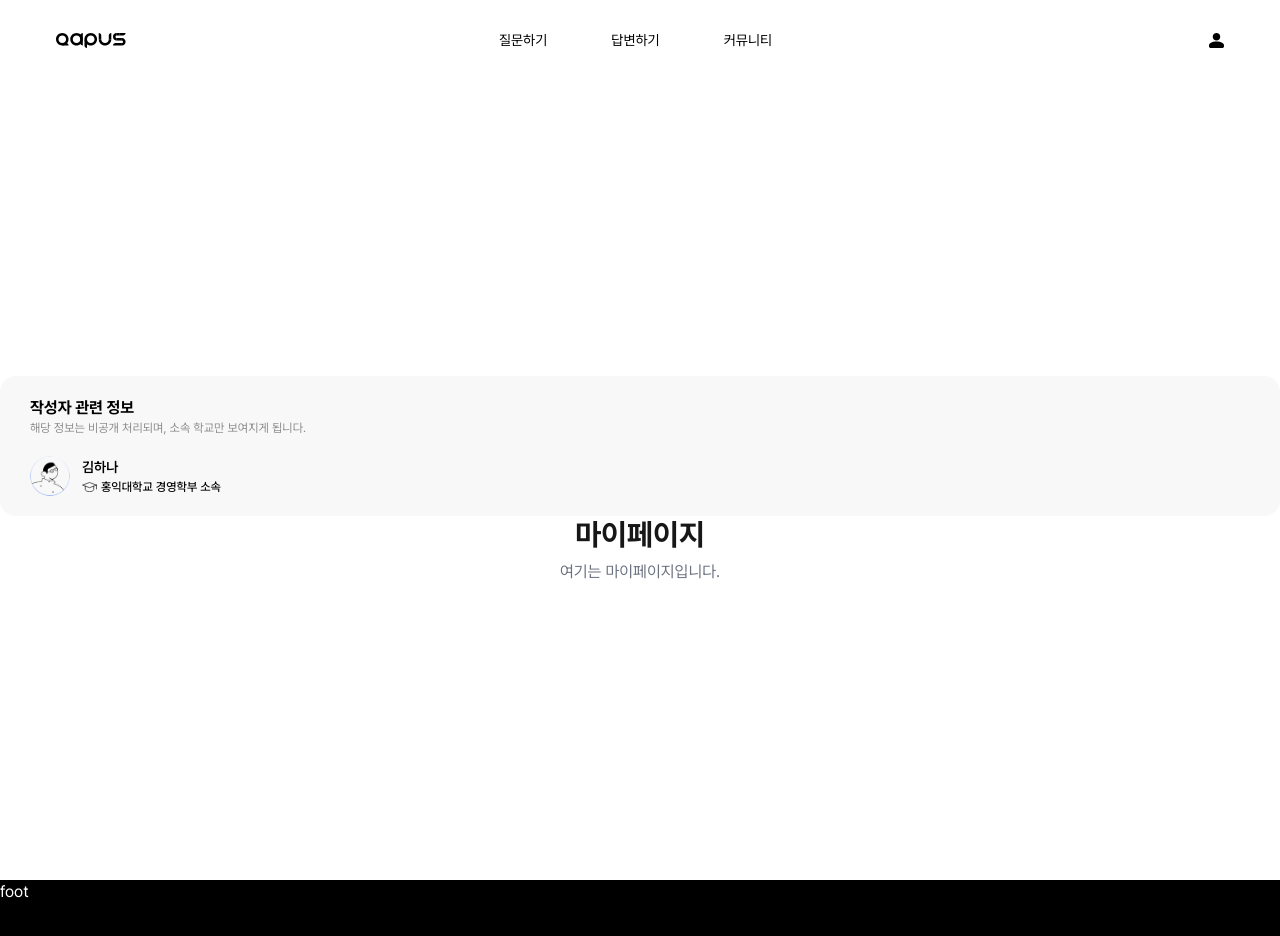
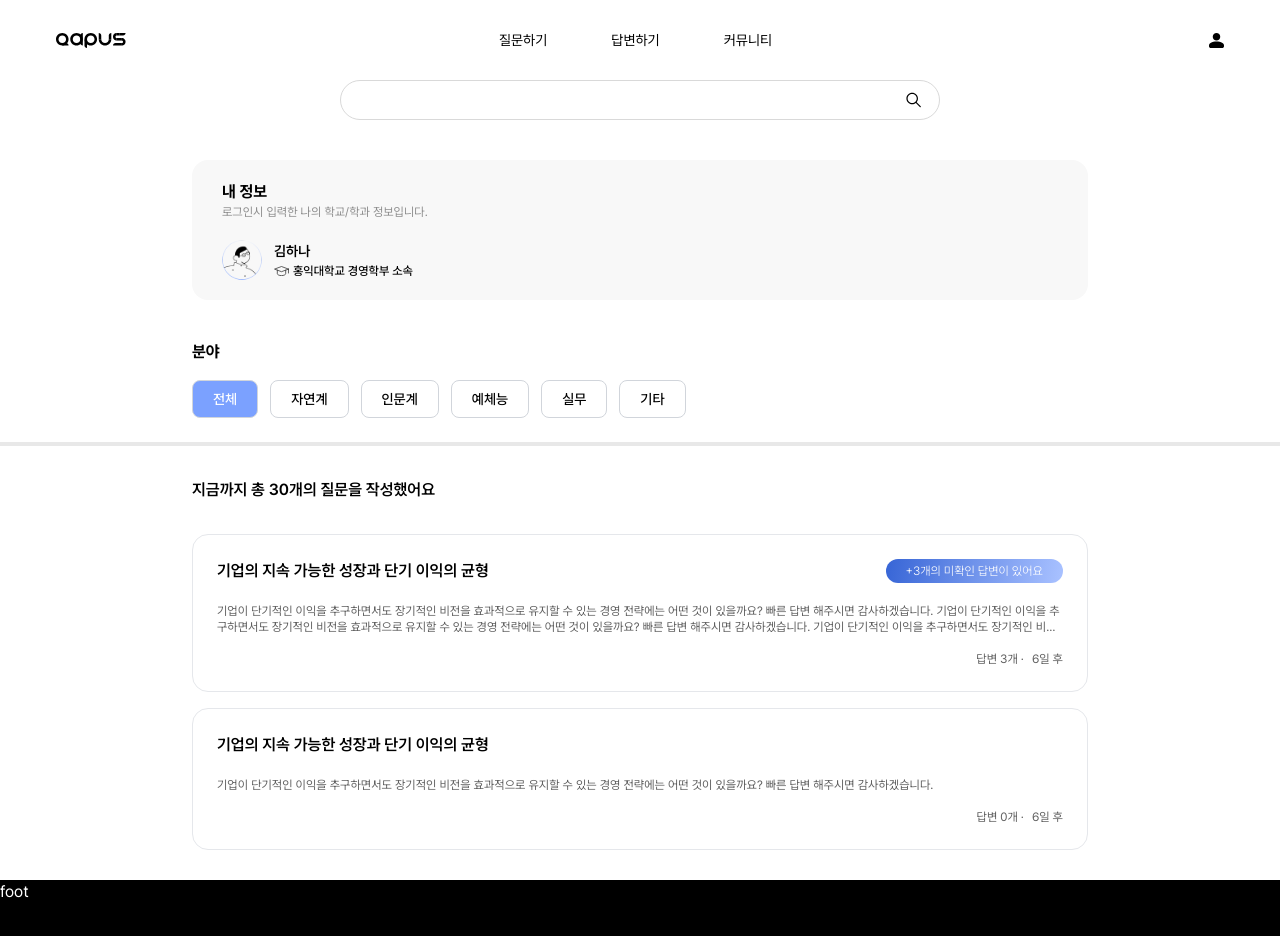
Before and after one commit to mimi-0506/Qampus_FE_deploy, a Next.js app: page /mypage in a window 1280 px wide. Shown: the top 936 px of the page. Built offline with nearby package versions, Linux system fonts and the light colour scheme.

Commit message:
feat: 마이페이지 퍼블리싱

```diff
--- a/app/mypage/_components/InfoCard.tsx
+++ b/app/mypage/_components/InfoCard.tsx
@@ -18,11 +18,11 @@ export default function InfoCard({
   const [profileSrc, setProfileSrc] = useState(profileImage);
 
   return (
-    <div className="flex h-[140px] w-full flex-col items-center justify-center rounded-2xl bg-[#F8F8F8]">
+    <div className="flex h-[140px] w-[70%] mt-10 flex-col items-center justify-center rounded-2xl bg-[#F8F8F8]">
       <div className="w-full px-[30px] py-[30px]">
-        <p className="font-bold text-black">작성자 관련 정보</p>
+        <p className="font-bold text-black">내 정보</p>
         <p className="text-xs font-normal text-[#8D8D8D]">
-          해당 정보는 비공개 처리되며, 소속 학교만 보여지게 됩니다.
+          로그인시 입력한 나의 학교/학과 정보입니다.
         </p>
         {/* 사용자 정보 */}
         <div className="h-[20px] w-full"></div>
@@ -40,7 +40,7 @@ export default function InfoCard({
             unoptimized
           />
           <div>
-            <p className="text-sm font-semibold text-black">{name}</p>
+            <p className="text-sm font-[600] text-black">{name}</p>
             <div className="mt-[2px] flex items-center">
               <Image
                 src="/images/question/cap.svg"
@@ -49,7 +49,7 @@ export default function InfoCard({
                 alt="school cap image"
                 className="mr-[4px]"
               />
-              <p className="text-sm text-xs font-medium text-black">
+              <p className="text-sm text-xs font-[500] text-black">
                 {university} {department} 소속
               </p>
             </div>
--- a/app/mypage/page.tsx
+++ b/app/mypage/page.tsx
@@ -1,21 +1,46 @@
+'use client';
+
+import SearchBar from '@/components/SearchBar';
 import InfoCard from './_components/InfoCard';
-
-export const metadata = {
-  title: '마이페이지 | MyApp',
-  description: '마이페이지입니다.',
-};
+import SelectField from '@/components/SelectField';
+import {useState} from 'react';
+import PreviewCard from '@/components/PreviewCard';
 
 export default function LoginPage() {
+  const [selectedField, setSelectedField] = useState<string>('전체');
+
   return (
-    <main className="flex flex-col items-center justify-center min-h-screen">
+    <main className="flex flex-col items-center bg-white min-h-screen">
+      <SearchBar />
       <InfoCard
         name="김하나"
         university="홍익대학교"
         department="경영학부"
         // profileImage="https://example.com/image.jpg"
       />
-      <h1 className="text-3xl font-bold">마이페이지</h1>
-      <p className="mt-2 text-gray-500">여기는 마이페이지입니다.</p>
+      <SelectField
+        selectedField={selectedField}
+        setSelectedField={setSelectedField}
+      />
+      <p className="w-[70%] text-black font-[600] py-8">
+        지금까지 총 30개의 질문을 작성했어요
+      </p>
+      <PreviewCard
+        title="기업의 지속 가능한 성장과 단기 이익의 균형"
+        content="기업이 단기적인 이익을 추구하면서도 장기적인 비전을 효과적으로 유지할 수 있는 경영 전략에는 어떤 것이 있을까요?
+빠른 답변 해주시면 감사하겠습니다. 기업이 단기적인 이익을 추구하면서도 장기적인 비전을 효과적으로 유지할 수 있는 경영 전략에는 어떤 것이 있을까요?
+빠른 답변 해주시면 감사하겠습니다. 기업이 단기적인 이익을 추구하면서도 장기적인 비전을 효과적으로 유지할 수 있는 경영 전략에는 어떤 것이 있을까요?
+빠른 답변 해주시면 감사하겠습니다."
+        answerCount={3}
+        createdDate="2025-02-21T12:00:00Z"
+      />
+      <PreviewCard
+        title="기업의 지속 가능한 성장과 단기 이익의 균형"
+        content="기업이 단기적인 이익을 추구하면서도 장기적인 비전을 효과적으로 유지할 수 있는 경영 전략에는 어떤 것이 있을까요?
+빠른 답변 해주시면 감사하겠습니다."
+        answerCount={0}
+        createdDate="2025-02-21T12:00:00Z"
+      />
     </main>
   );
 }
--- /dev/null
+++ b/components/PreviewCard.tsx
@@ -0,0 +1,49 @@
+'use client';
+
+import {formatDistanceToNow} from 'date-fns';
+import {ko} from 'date-fns/locale';
+
+interface PreviewCardProps {
+  title: string;
+  content: string;
+  answerCount: number;
+  createdDate: string;
+}
+
+export default function PreviewCard({
+  title,
+  content,
+  answerCount,
+  createdDate,
+}: PreviewCardProps) {
+  // 시간 포맷 (UTC → KST 변환 후 상대 시간으로 표시)
+  const getKSTTimeAgo = (utcDate: string) => {
+    const kstDate = new Date(new Date(utcDate).getTime() + 9 * 60 * 60 * 1000);
+    return formatDistanceToNow(kstDate, {addSuffix: true, locale: ko});
+  };
+
+  return (
+    <div className="w-[70%] bg-white mb-4 rounded-2xl px-6 py-6 border">
+      <div className="flex justify-between items-center">
+        <h2 className="text-md font-[600] text-black">{title}</h2>
+        {answerCount > 0 && (
+          <div
+            className="px-5 py-1 rounded-[44px] text-xs font-[300] text-white"
+            style={{
+              background:
+                'linear-gradient(280deg, #A7C0FF 2.25%, #3765D6 100%)',
+            }}
+          >
+            +{answerCount}개의 미확인 답변이 있어요
+          </div>
+        )}
+      </div>
+
+      <p className="text-xs text-[#606060] mt-5 line-clamp-2">{content}</p>
+      <div className="mt-4 text-xs text-[#606060] font-[0] flex justify-end space-x-2">
+        <p>답변 {answerCount}개 ·</p>
+        <p>{getKSTTimeAgo(createdDate)}</p>
+      </div>
+    </div>
+  );
+}
--- a/components/SelectField.tsx
+++ b/components/SelectField.tsx
@@ -0,0 +1,38 @@
+'use client';
+
+import {Dispatch, SetStateAction} from 'react';
+
+interface SelectFieldProps {
+  selectedField: string;
+  setSelectedField: Dispatch<SetStateAction<string>>;
+}
+
+export default function SelectField({
+  selectedField,
+  setSelectedField,
+}: SelectFieldProps) {
+  const categories = ['전체', '자연계', '인문계', '예체능', '실무', '기타'];
+
+  return (
+    <>
+      <div className="w-[70%] bg-white flex flex-col rounded-2xl mt-10 grid  ">
+        <div className="w-full">
+          <p className="text-black font-[700] text-md mb-4">분야</p>
+          <div className="flex space-x-3">
+            {categories.map(category => (
+              <button
+                key={category}
+                className={`px-5 py-2 rounded-lg border border-gray-300 text-sm font-medium transition-all duration-200
+              ${selectedField === category ? 'bg-[#7BA1FF] text-white' : 'bg-white text-black hover:bg-gray-100'}`}
+                onClick={() => setSelectedField(category)}
+              >
+                {category}
+              </button>
+            ))}
+          </div>
+        </div>
+      </div>
+      <div className="w-full h-1 mt-6 bg-[#E8E8E8]" />
+    </>
+  );
+}
```
